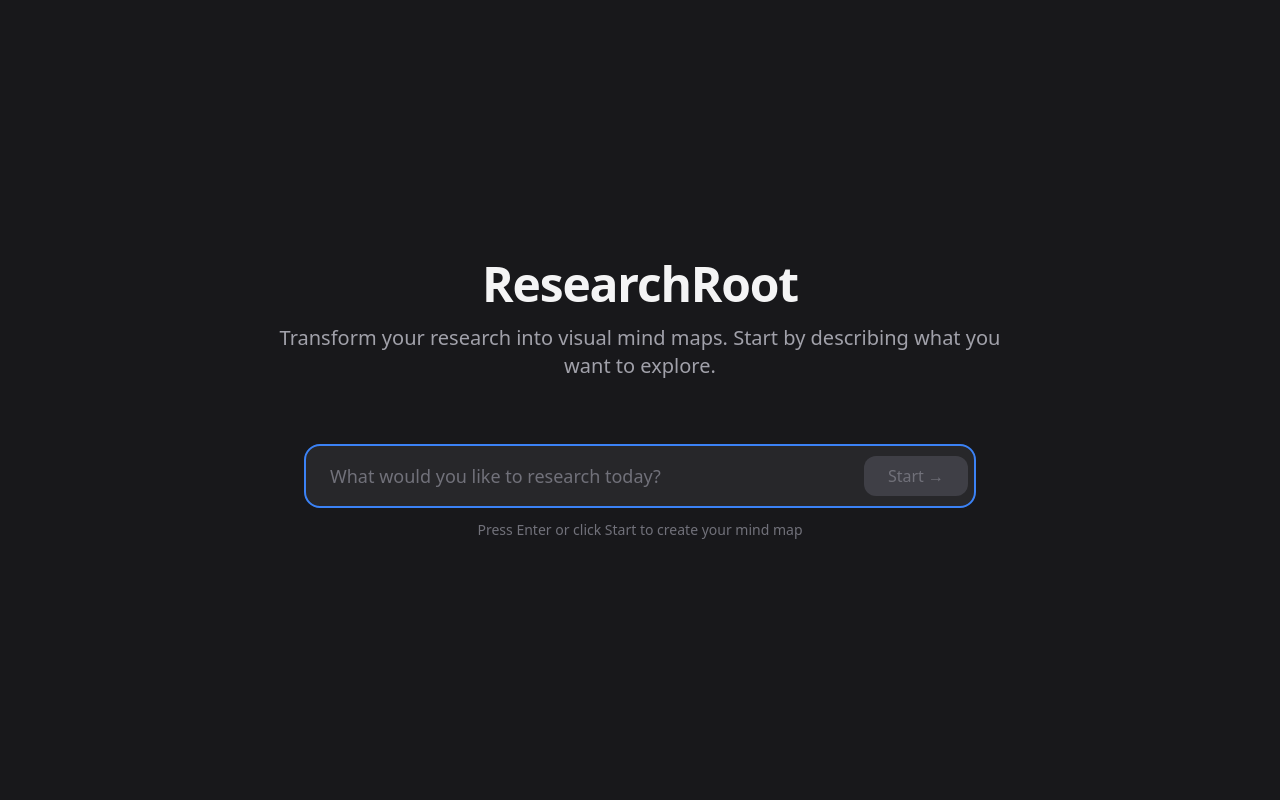
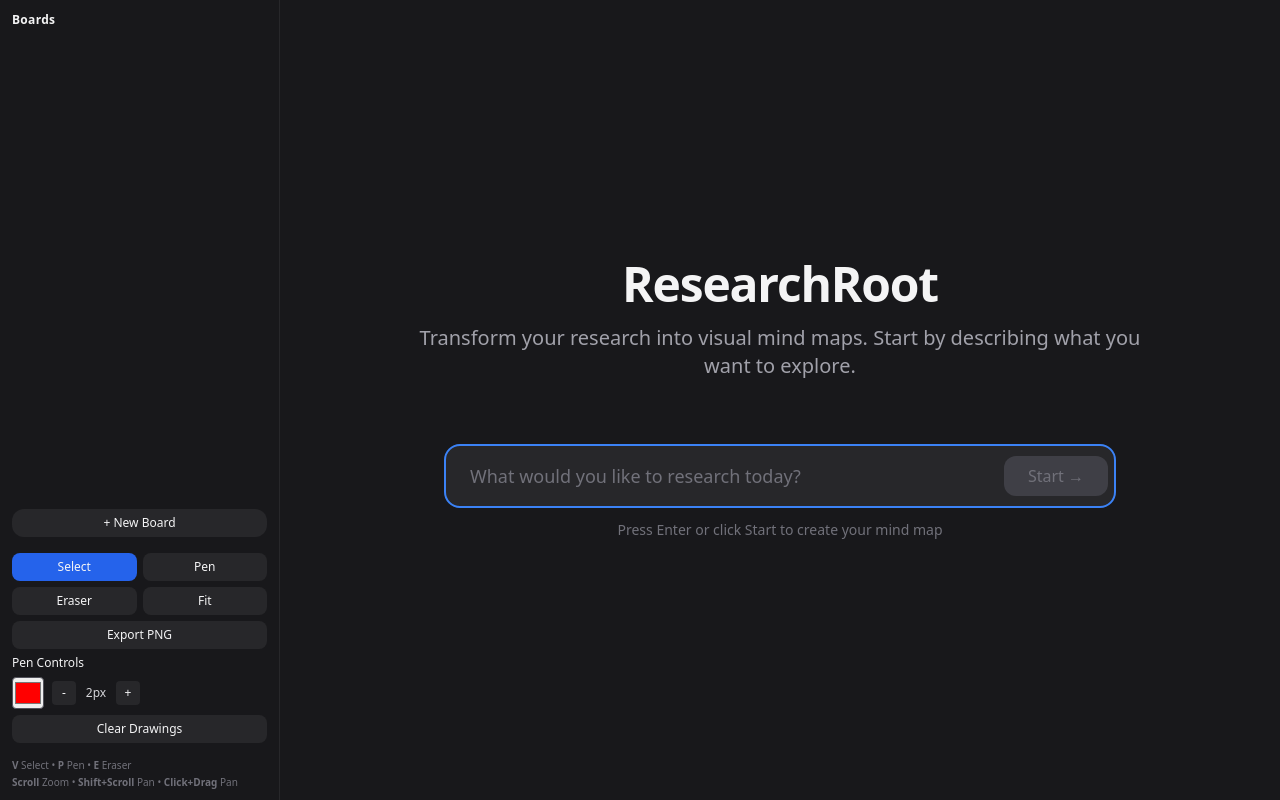
Before and after one commit to Atharva12456/CongAppSFA, a React (Vite) app: page / in a window 1280 px wide. Built offline with nearby package versions, Linux system fonts and the light colour scheme.

Commit message:
Show sidebar on homepage like ChatGPT - users can see recent boards

```diff
--- a/src/MindMapMVP.tsx
+++ b/src/MindMapMVP.tsx
@@ -1002,8 +1002,7 @@
 
   return (
     <div className="w-full h-screen flex bg-zinc-900 text-zinc-100 select-none">
-      {/* Show sidebar only when NOT on homepage */}
-      {!showHomepage && (
+      {/* Sidebar - always visible */}
       <div className={`border-r border-zinc-800 p-3 flex flex-col gap-2 relative z-10 transition-all duration-300 ${sidebarCollapsed ? 'w-0 p-0 overflow-hidden' : 'w-[280px]'}`}>
         <div className="text-xs font-semibold tracking-wide mb-1">Boards</div>
         <div className="flex-1 overflow-auto">
@@ -1063,7 +1062,6 @@
           <div className="mt-1"><strong>Scroll</strong> Zoom • <strong>Shift+Scroll</strong> Pan • <strong>Click+Drag</strong> Pan</div>
         </div>
       </div>
-      )}
 
       {/* Canvas Area - Only show when NOT on homepage */}
       {!showHomepage && (
```
